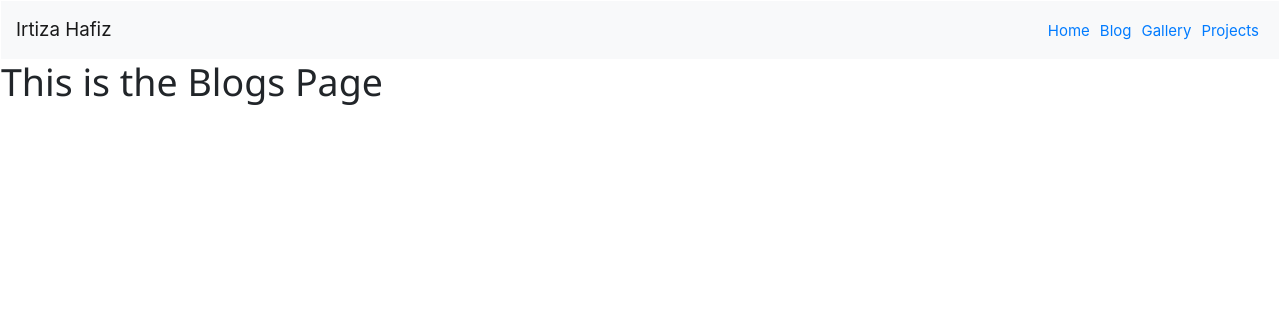
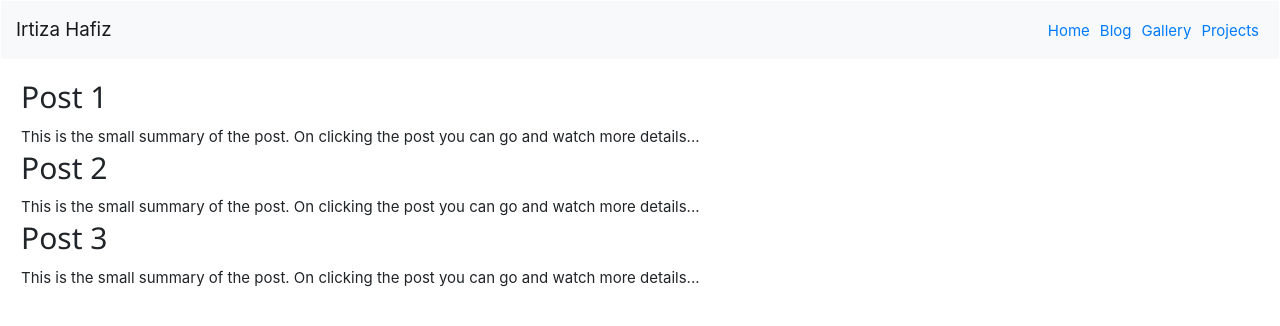
Before and after one commit to irtiza07/personal-website, a React (Create React App) app: page /blog in a window 1280 px wide. Shown: the top 326 px of the page. Built offline with nearby package versions, Linux system fonts and the light colour scheme; the HTML template or start-up script is replaced by a standard one.

Commit message:
Outline for blog done

```diff
--- a/package.json
+++ b/package.json
@@ -4,11 +4,13 @@
   "private": true,
   "dependencies": {
     "bootstrap": "^4.3.1",
+    "prop-types": "^15.7.2",
     "react": "^16.8.6",
     "react-bootstrap": "^1.0.0-beta.6",
     "react-dom": "^16.8.6",
     "react-router-dom": "^5.0.0",
-    "react-scripts": "2.1.8"
+    "react-scripts": "2.1.8",
+    "react-text-collapse": "^0.5.2"
   },
   "scripts": {
     "start": "react-scripts start",
--- a/src/App.css
+++ b/src/App.css
@@ -7,3 +7,9 @@
 .nav-item {
     padding: 5px;
 }
+
+.blog {
+    padding : 10px;
+    margin: 10px;
+    align-content: center;
+}
--- a/src/components/Blog.js
+++ b/src/components/Blog.js
@@ -1,10 +1,33 @@
-import React from 'react';
-
+import React, { useState } from 'react';
+import PostSnippet from './PostSnippet';
 
 export default function Blog() {
+    //Placeholder to have hardcoded post snippets for now
+    const initialPosts = [
+        {
+            title: "Post 1",
+            text: "This is the small summary of the post. On clicking the post you can go and watch more details..."
+        },
+        {
+            title: "Post 2",
+            text: "This is the small summary of the post. On clicking the post you can go and watch more details..."
+        },
+        {
+            title: "Post 3",
+            text: "This is the small summary of the post. On clicking the post you can go and watch more details..."
+        }
+    ]
+    const [posts, setPosts] = useState(initialPosts);
+
     return (
-        <div>
-            <h1>This is the Blogs Page</h1>
+        <div className="blog">
+            {
+                posts.map((post, index) => {
+                    return (
+                        <PostSnippet key={index} post={post}></PostSnippet>
+                    )
+                })
+            }
         </div>
     )
 }
--- a/src/components/NavigationBar.js
+++ b/src/components/NavigationBar.js
@@ -7,7 +7,7 @@ export default function NavigationBar() {
     return (
         <div>
             <Navbar bg="light" expand="lg">
-                <Navbar.Brand href="#home">Irtiza Hafiz</Navbar.Brand>
+                <Navbar.Brand>Irtiza Hafiz</Navbar.Brand>
                 <Navbar.Toggle aria-controls="basic-navbar-nav" />
                 <Navbar.Collapse id="basic-navbar-nav"></Navbar.Collapse>
                 <Nav className="mr-auto">
--- a/src/components/PostSnippet.js
+++ b/src/components/PostSnippet.js
@@ -0,0 +1,17 @@
+import React from 'react';
+import PropTypes from 'prop-types';
+
+export default function PostSnippet(props) {
+    PostSnippet.propTypes = {
+        post: PropTypes.object
+    };
+
+
+    const { title, text } = props.post;
+    return (
+        <div>
+            <h2> {title} </h2>
+            <text>{text}</text>
+        </div>
+    )
+}
```
Also changed, not shown: 1 other file (tests, documents, lock files or other folders).
